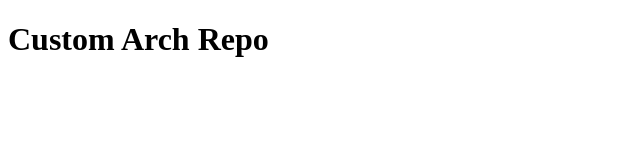
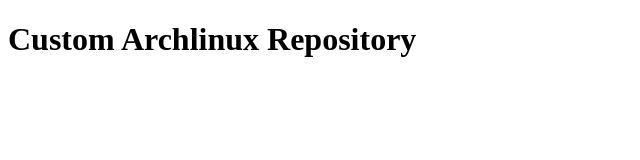
Before and after one commit to Shero23001/ArchRepo, a plain HTML site: page index.html in a window 1280 px wide. Shown: the whole page, without its empty margins (0-640 px from the left). Drawn offline with Linux system fonts and the light colour scheme.

Commit message:
Update index.html

```diff
--- a/index.html
+++ b/index.html
@@ -6,6 +6,6 @@
     <title> Arch Repo </title>
 </head>
 <body>
-    <h1> Custom Arch Repo </h1>
+    <h1> Custom Archlinux Repository </h1>
 </body>
 </html>
```
